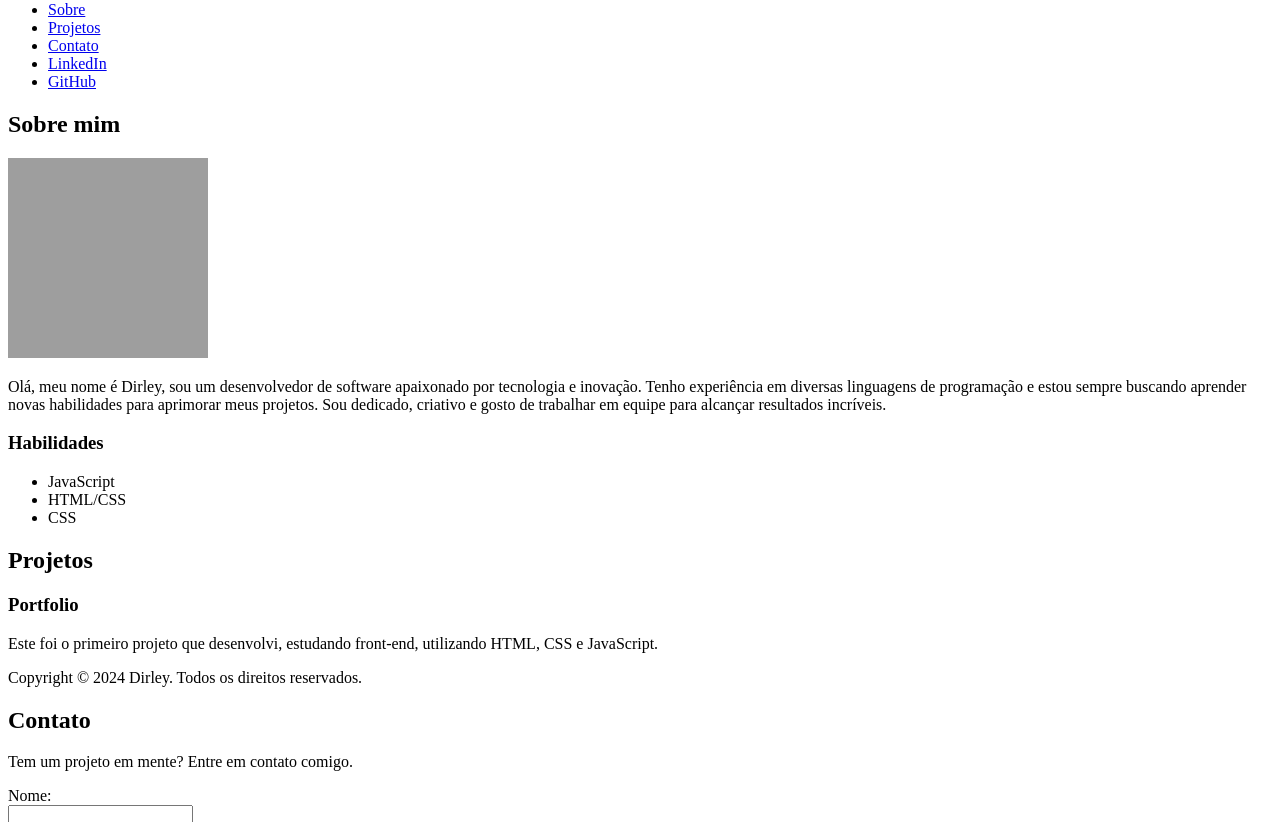
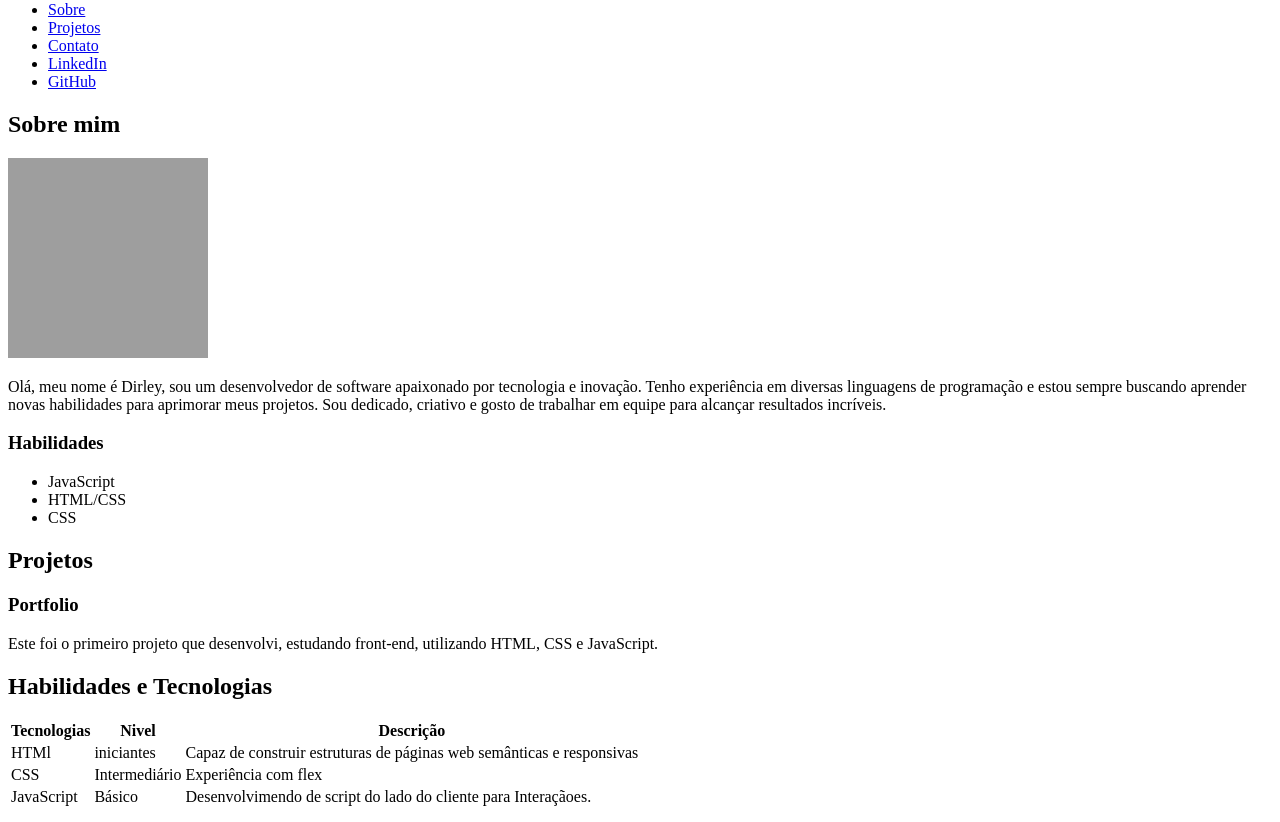
Before and after one commit to dirleypereira-dev/site, a website: page index.html in a window 1280 px wide. Shown: the part 79-901 px from the top of the page. Drawn offline with Linux system fonts and the light colour scheme; grey boxes are pictures that could not be loaded.

```diff
--- a/index.html
+++ b/index.html
@@ -68,8 +68,46 @@
     </article>
 
 </section>
+ <section id="habilidades">
 
-  <footer>
+  <h2>Habilidades e Tecnologias</h2>
+
+  <table>
+
+    <thead>
+        <tr>
+          <th>Tecnologias</th>
+          <th>Nivel</th>
+          <th>Descrição</th>
+        </tr>
+    </thead>
+
+    <tbody>
+      <tr>
+         <td>HTMl</td>
+         <td>iniciantes</td>
+         <td>Capaz de construir estruturas de páginas web semânticas e responsivas</td>
+      </tr>
+
+      <tr>
+        <td>CSS</td>
+        <td>Intermediário</td>
+        <td>Experiência com flex</td>
+     </tr>
+   <tr>
+        <td>JavaScript</td>
+        <td>Básico</td>
+        <td>Desenvolvimendo de script do lado do cliente para Interaçãoes.
+
+      </tr>
+    </tbody>
+
+
+  </table>
+
+</section>
+
+ <footer>
 
   <p>Copyright © 2024 Dirley. Todos os direitos reservados.</p>
 
```
